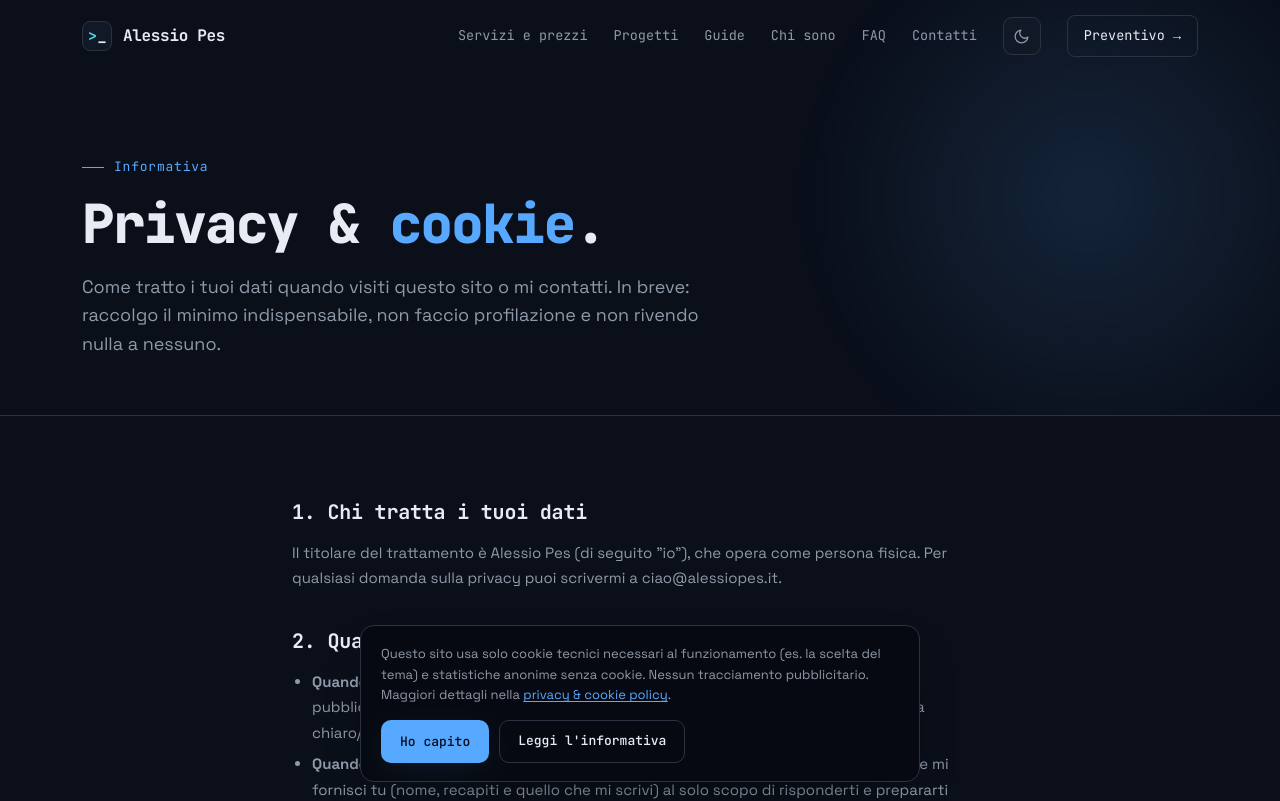
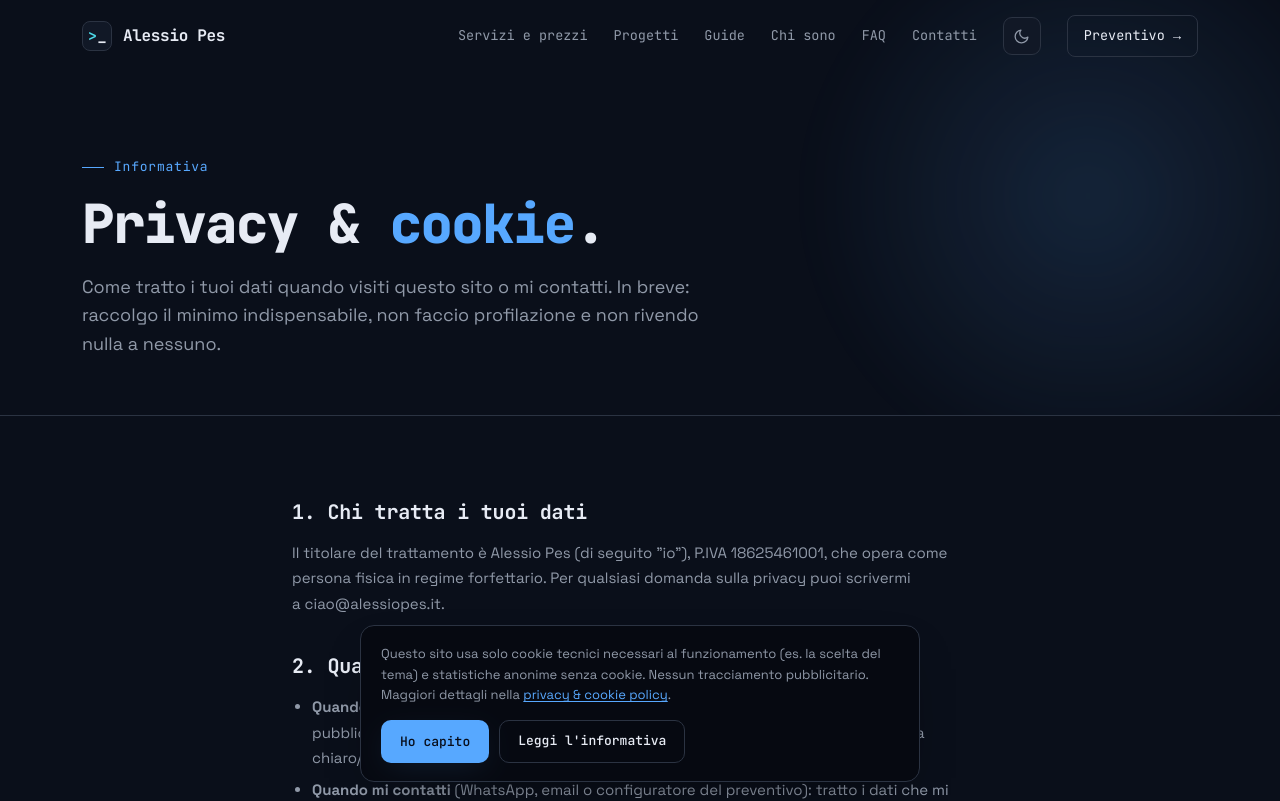
Before and after one commit to alessiopesit-boop/alessiopes-web, an Angular app: page /privacy in a window 1280 px wide. Shown: the top 801 px of the page. Built offline with nearby package versions, Linux system fonts and the light colour scheme.

Commit message:
chore(privacy): titolare del trattamento con P.IVA
La pagina privacy indica ora P.IVA e regime forfettario del titolare.

```diff
--- a/src/app/pages/privacy/privacy.html
+++ b/src/app/pages/privacy/privacy.html
@@ -10,9 +10,8 @@
 <main>
   <section class="block tight">
     <div class="wrap legal reveal">
-      <!-- TODO all'apertura della P.IVA: integrare nella sezione 1 nome completo, indirizzo, P.IVA/CF ed eventuale PEC del titolare. -->
       <h2>1. Chi tratta i tuoi dati</h2>
-      <p>Il titolare del trattamento è Alessio Pes (di seguito "io"), che opera come persona fisica. Per qualsiasi domanda sulla privacy puoi scrivermi a <a href="mailto:ciao@alessiopes.it">ciao&#64;alessiopes.it</a>.</p>
+      <p>Il titolare del trattamento è Alessio Pes (di seguito "io"), P.IVA 18625461001, che opera come persona fisica in regime forfettario. Per qualsiasi domanda sulla privacy puoi scrivermi a <a href="mailto:ciao@alessiopes.it">ciao&#64;alessiopes.it</a>.</p>
 
       <h2>2. Quali dati raccolgo</h2>
       <ul>
```
